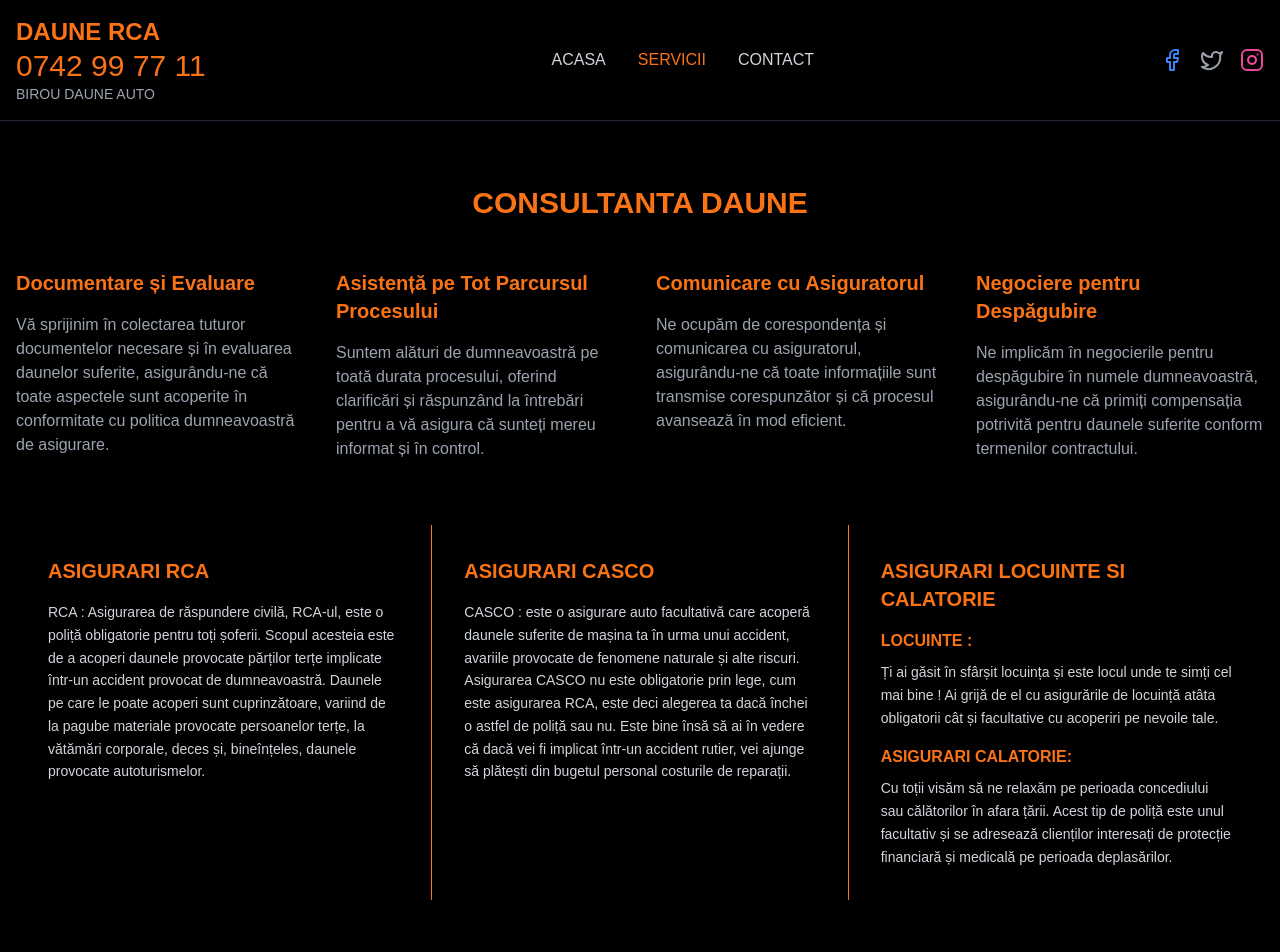
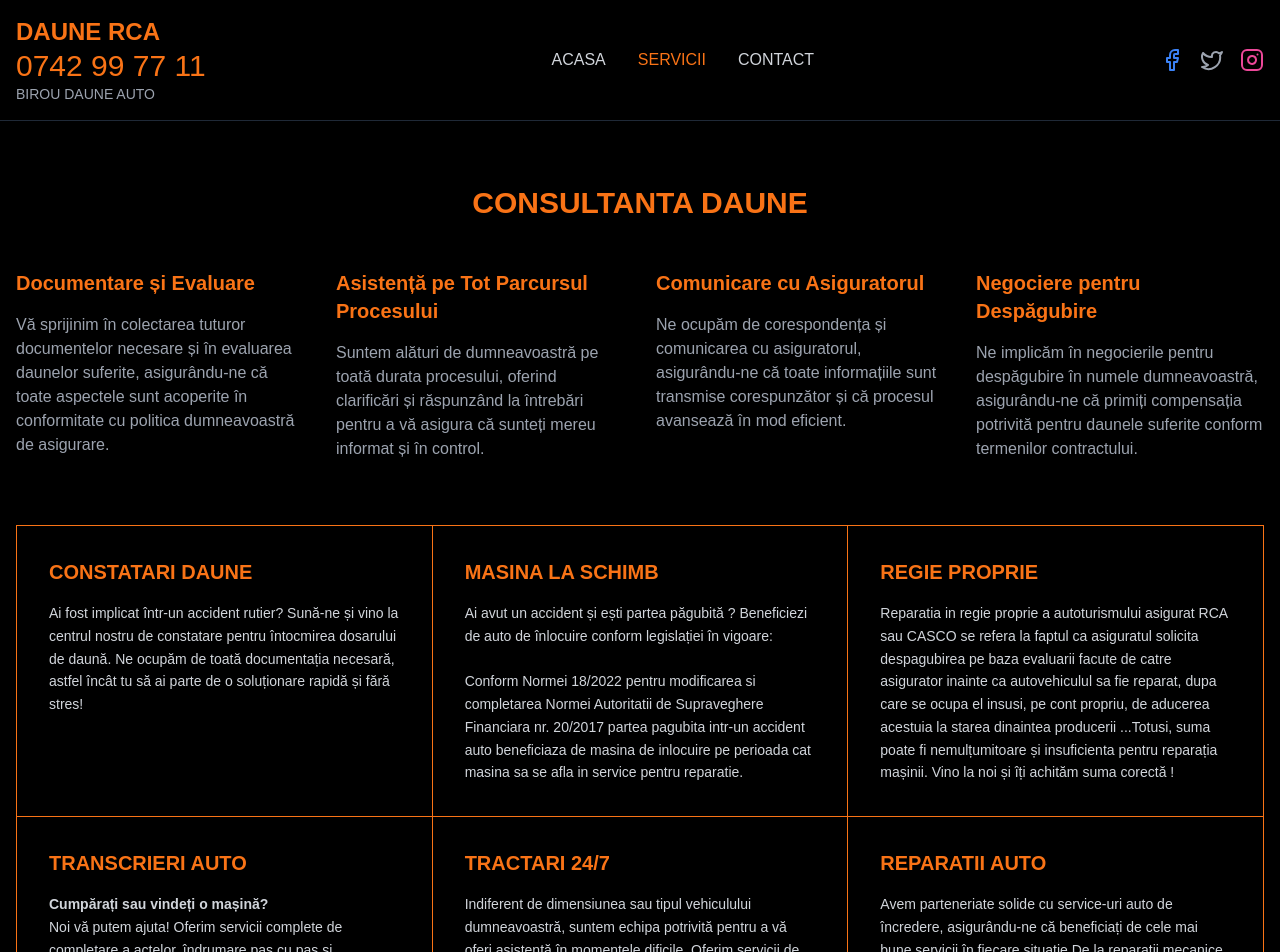
Before and after one commit to Danny92111/Daune-RCA, a Next.js app: page /servicii in a window 1280 px wide. Shown: the top 952 px of the page. Built offline with nearby package versions, Linux system fonts and the light colour scheme.

Commit message:
refactor services page

```diff
--- a/components/detailed-services.tsx
+++ b/components/detailed-services.tsx
@@ -1,45 +1,68 @@
+const SERVICES_CONTENT = [
+  {
+    title: "CONSTATARI DAUNE",
+    content:
+      "Ai fost implicat într-un accident rutier? Sună-ne și vino la centrul nostru de constatare pentru întocmirea dosarului de daună. Ne ocupăm de toată documentația necesară, astfel încât tu să ai parte de o soluționare rapidă și fără stres!",
+  },
+  {
+    title: "MASINA LA SCHIMB",
+    content:
+      "Ai avut un accident și ești partea păgubită ? Beneficiezi de auto de înlocuire conform legislației în vigoare: </br> </br> Conform Normei 18/2022 pentru modificarea si completarea Normei Autoritatii de Supraveghere Financiara nr. 20/2017 partea pagubita intr-un accident auto beneficiaza de masina de inlocuire pe perioada cat masina sa se afla in service pentru reparatie.",
+  },
+  {
+    title: "REGIE PROPRIE",
+    content:
+      "Reparatia in regie proprie a autoturismului asigurat RCA sau CASCO se refera la faptul ca asiguratul solicita despagubirea pe baza evaluarii facute de catre asigurator inainte ca autovehiculul sa fie reparat, dupa care se ocupa el insusi, pe cont propriu, de aducerea acestuia la starea dinaintea producerii ...Totusi, suma poate fi nemulțumitoare și insuficienta pentru reparația mașinii. Vino la noi și îți achităm suma corectă ! ",
+  },
+  {
+    title: "TRANSCRIERI AUTO",
+    content:
+      "<b>Cumpărați sau vindeți o mașină?</b></br>Noi vă putem ajuta! Oferim servicii complete de completare a actelor, îndrumare pas cu pas și finalizarea tuturor procedurilor pentru transferul de proprietate a unui autovehicul înmatriculat. Simplificăm procesul de vânzare-cumpărare pentru ca dvs. să economisiți timp și să evitați complicațiile. Contactați-ne pentru o tranzacție fără griji!",
+  },
+  {
+    title: "TRACTARI 24/7",
+    content:
+      "Indiferent de dimensiunea sau tipul vehiculului dumneavoastră, suntem echipa potrivită pentru a vă oferi asistență în momentele dificile. Oferim servicii de tractare non-stop, 24/7, pentru a vă asigura că sunteți în siguranță și că vehiculul dumneavoastră ajunge într-un loc sigur sau la service-ul dorit. Suntem aici pentru a vă oferi liniștea și asistența necesară în momentele dificile pe drum.",
+  },
+  {
+    title: "REPARATII AUTO",
+    content:
+      "Avem parteneriate solide cu service-uri auto de încredere, asigurându-ne că beneficiați de cele mai bune servicii în fiecare situație.De la reparații mecanice, tinichigerie, la intervenții electrice, avem acces la o rețea extinsă de specialiști în domeniu. Fiecare partener este selectat cu grijă pentru competența și profesionalismul său, garantându-vă că vehiculul dumneavoastră este în mâini sigure și pricepute. Nu ne ocupăm doar de reparații auto, ci vă oferim acces la o rețea de parteneri dedicați, asigurându-ne că obțineți cele mai bune soluții pentru nevoile dumneavoastră specifice.",
+  },
+  {
+    title: "ASIGURARI RCA",
+    content:
+      "<span class='text-orange-500 font-bold text-xl'>RCA:</span> Asigurarea de raspundere civila, RCA-ul, este o polita obligatorie pentru toti soferii. Scopul acesteia este de a acoperi daunele provocate partilor terte implicate intr-un accident provocat de dumneavoastra. Daunele pe care le poate acoperi sunt cuprinzatoare, variind de la pagube materiale provocate persoanelor terte, la vatamari corporale, deces si, bineinteles, daunele provocate autoturismelor.",
+  },
+  {
+    title: "ASIGURARI CASCO",
+    content:
+      "<span class='text-orange-500 font-bold text-xl'>CASCO:</span> Este o asigurare auto facultativă care acoperă daunele suferite de mașina ta în urma unui accident, avariile provocate de fenomene naturale și alte riscuri. Asigurarea CASCO nu este obligatorie prin lege, cum este asigurarea RCA, este deci alegerea ta dacă închei o astfel de poliță sau nu. Este bine însă să ai în vedere că dacă vei fi implicat într-un accident rutier, vei ajunge să plătești din bugetul personal costurile de reparații",
+  },
+  {
+    title: "ASIGURARI LOCUINTE SI CALATORIE",
+    content:
+      "<span class='text-orange-500 font-bold text-xl'>LOCUINTE:</span> Ti ai găsit în sfârșit locuința  și este locul unde te simți cel mai bine ! Ai grijă de el cu asigurările de locuință atâta obligatorii cat și facultative cu acoperiri pe nevoile tale.</br></br> <span class='text-orange-500 font-bold text-xl'>ASIGURARI CALATORIE:</span>: Cu toții visăm să ne relaxăm pe perioada concediului sau călătorilor în afara țării. Acest tip de poliță este unul facultativ și se adresează clienților interesați de protecție financiară și medicală pe perioada deplasărilor.",
+  },
+];
+
 export function DetailedServices() {
   return (
-    <div className="grid grid-cols-1 md:grid-cols-3 gap-[1px] bg-orange-500">
-      <div className="bg-black p-8 hover:bg-black/80 transition-colors h-full">
-        <h3 className="text-orange-500 text-xl font-bold mb-4">ASIGURARI RCA</h3>
-        <p className="text-gray-300 text-sm leading-relaxed">
-          RCA : Asigurarea de răspundere civilă, RCA-ul, este o poliță obligatorie pentru toți șoferii.
-          Scopul acesteia este de a acoperi daunele provocate părților terțe implicate într-un accident provocat
-          de dumneavoastră. Daunele pe care le poate acoperi sunt cuprinzătoare, variind de la pagube materiale
-          provocate persoanelor terțe, la vătămări corporale, deces și, bineînțeles, daunele provocate
-          autoturismelor.
-        </p>
-      </div>
-      <div className="bg-black p-8 hover:bg-black/80 transition-colors h-full">
-        <h3 className="text-orange-500 text-xl font-bold mb-4">ASIGURARI CASCO</h3>
-        <p className="text-gray-300 text-sm leading-relaxed">
-          CASCO : este o asigurare auto facultativă care acoperă daunele suferite de mașina ta în urma unui
-          accident, avariile provocate de fenomene naturale și alte riscuri. Asigurarea CASCO nu este
-          obligatorie prin lege, cum este asigurarea RCA, este deci alegerea ta dacă închei o astfel de poliță sau
-          nu. Este bine însă să ai în vedere că dacă vei fi implicat într-un accident rutier, vei ajunge să plătești din
-          bugetul personal costurile de reparații.
-        </p>
-      </div>
-      <div className="bg-black p-8 hover:bg-black/80 transition-colors h-full">
-        <h3 className="text-orange-500 text-xl font-bold mb-4">ASIGURARI LOCUINTE SI CALATORIE</h3>
-        <div className="space-y-4">
-          <div>
-            <h4 className="text-orange-500 font-semibold mb-2">LOCUINTE :</h4>
-            <p className="text-gray-300 text-sm leading-relaxed">
-              Ți ai găsit în sfârșit locuința și este locul unde te simți cel mai bine ! Ai grijă de el cu
-              asigurările de locuință atâta obligatorii cât și facultative cu acoperiri pe nevoile tale.
-            </p>
-          </div>
-          <div>
-            <h4 className="text-orange-500 font-semibold mb-2">ASIGURARI CALATORIE:</h4>
-            <p className="text-gray-300 text-sm leading-relaxed">
-              Cu toții visăm să ne relaxăm pe perioada concediului sau călătorilor în afara țării. Acest tip de poliță este unul
-              facultativ și se adresează clienților interesați de protecție financiară și medicală pe perioada deplasărilor.
-            </p>
-          </div>
+    <div className="grid grid-cols-1 md:grid-cols-3 gap-[1px] transition-all duration-700 delay-500 border border-solid border-orange-500 bg-orange-500">
+      {SERVICES_CONTENT.map((service) => (
+        <div
+          className="bg-black p-8 hover:bg-black/80 h-full"
+          key={service.title}
+        >
+          <h3 className="text-orange-500 text-xl font-bold mb-4">
+            {service.title}
+          </h3>
+          <p
+            dangerouslySetInnerHTML={{ __html: service.content }}
+            className="text-gray-300 text-sm leading-relaxed"
+          />
         </div>
-      </div>
+      ))}
     </div>
-  )
+  );
 }
```
